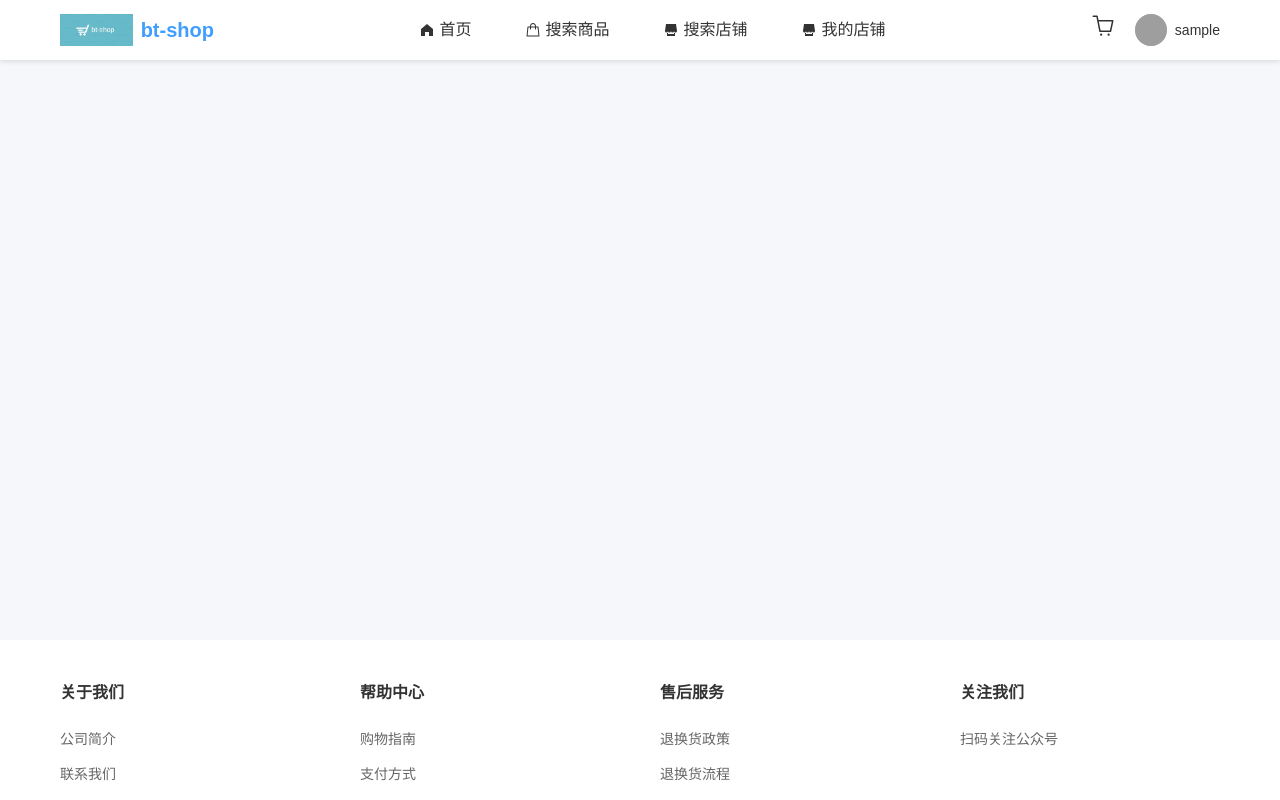
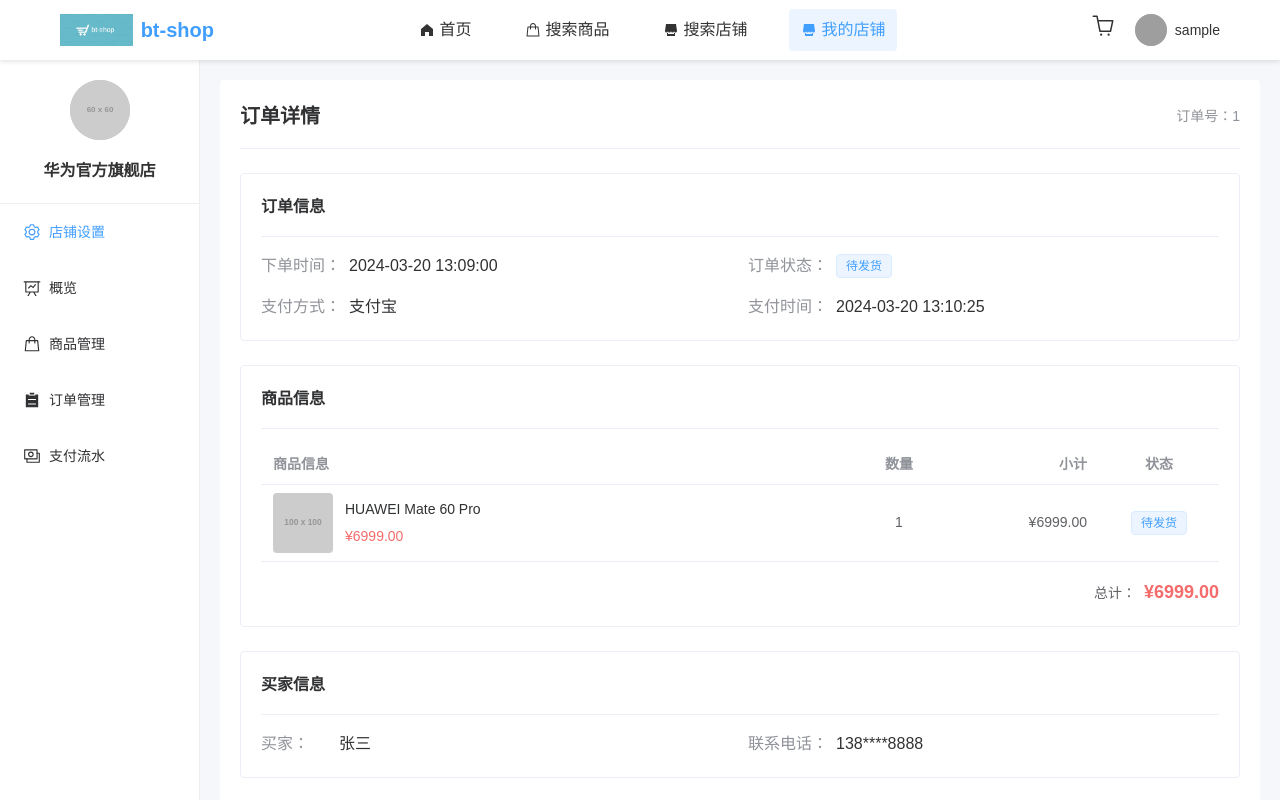
Before and after one commit to lzl-here/bt-shop-front, a Vue app: page /seller/order/1 in a window 1280 px wide. Shown: the top 800 px of the page. Built offline with nearby package versions, Linux system fonts and the light colour scheme; sample sign-in values are in the browser's storage; grey boxes are pictures that could not be loaded.

Commit message:
修复bug

```diff
--- a/src/App.vue
+++ b/src/App.vue
@@ -24,6 +24,7 @@
 
 // 处理下拉菜单命令
 const handleCommand = async (command) => {
+  console.log("Command triggered:", command)
   switch (command) {
     case 'profile':
       await router.push('/user/profile')
@@ -115,7 +116,7 @@
             <template #dropdown>
               <el-dropdown-menu>
                 <el-dropdown-item command="profile">个人中心</el-dropdown-item>
-                <el-dropdown-item command="orders">我的交易</el-dropdown-item>
+                <el-dropdown-item command="trades">我的交易</el-dropdown-item>
                 <el-dropdown-item divided command="logout">退出登录</el-dropdown-item>
               </el-dropdown-menu>
             </template>
--- a/src/router/index.js
+++ b/src/router/index.js
@@ -9,6 +9,7 @@
 import UserAddress from '../views/user/Address.vue'
 import UserSecurity from '../views/user/Security.vue'
 import ProductSearch from '../views/product/ProductSearch.vue'
+import SellerDashboard from '../views/seller/SellerDashboard.vue'
 
 const routes = [
   {
@@ -64,7 +65,7 @@
       {
         path: 'trades',
         name: 'UserTrades',
-        component: UserTrade
+        component: () => import('../views/user/Trade.vue')
       },
       {
         path: 'trades/:tradeId',
@@ -96,9 +97,14 @@
   },
   {
     path: '/seller',
-    name: 'SellerDashboard',
-    component: () => import('../views/seller/SellerDashboard.vue'),
-    meta: { requiresAuth: true }
+    component: SellerDashboard,
+    meta: { requiresAuth: true },
+    children: [
+      {
+        path: 'order/:orderNumber',
+        component: () => import('../views/seller/SellerOrderDetail.vue')
+      }
+    ]
   },
   {
     path: '/payment',
--- a/src/views/seller/SellerDashboard.vue
+++ b/src/views/seller/SellerDashboard.vue
@@ -37,6 +37,11 @@
 
       <!-- 主内容区 -->
       <el-main>
+        <!-- 添加路由视图以显示子路由组件 -->
+        <router-view v-if="$route.path.includes('/order/')" />
+
+        <!-- 其他面板内容，当不是订单详情路由时显示 -->
+        <template v-else>
           <!-- 概览面板 -->
           <div v-if="activeMenu === 'overview'" class="overview-panel">
             <el-row :gutter="20">
@@ -238,21 +243,8 @@
           <div v-if="activeMenu === 'settings'" class="settings-panel">
             <StoreSettings />
           </div>
+        </template>
 
-        <!-- 用户下拉菜单 -->
-        <el-dropdown @command="handleCommand">
-          <span class="user-info">
-            <el-avatar :size="32" :src="userStore.userInfo?.avatar || '/default-avatar.png'" />
-            <span class="username">{{ userStore.userInfo?.nickname || userStore.userInfo?.username }}</span>
-          </span>
-          <template #dropdown>
-            <el-dropdown-menu>
-              <el-dropdown-item command="profile">个人中心</el-dropdown-item>
-              <el-dropdown-item command="orders">我的交易</el-dropdown-item>
-              <el-dropdown-item divided command="logout">退出登录</el-dropdown-item>
-            </el-dropdown-menu>
-          </template>
-        </el-dropdown>
       </el-main>
     </el-container>
   </div>
@@ -491,37 +483,16 @@
       })
       break
     case 'detail':
-      // TODO: 查看订单详情
-      console.log('查看订单详情', order)
+      router.push({
+        path: `/seller/order/${order.orderNumber}`,
+        query: {
+          from: 'seller-dashboard'  // 添加来源标记
+        }
+      })
       break
   }
 }
 
-// 处理下拉菜单命令
-const handleCommand = (command) => {
-  switch (command) {
-    case 'profile':
-      router.push('/user/profile')
-      break
-    case 'orders':
-      router.push('/user/trades')
-      break
-    case 'logout':
-      ElMessageBox.confirm(
-        '确定要退出登录吗？',
-        '提示',
-        {
-          confirmButtonText: '确定',
-          cancelButtonText: '取消',
-          type: 'warning'
-        }
-      ).then(() => {
-        userStore.logout()
-        router.push('/login')
-      })
-      break
-  }
-}
 </script>
 
 <style scoped>
--- /dev/null
+++ b/src/views/seller/SellerOrderDetail.vue
@@ -0,0 +1,301 @@
+<template>
+  <div class="seller-order-detail">
+    <!-- 页面标题 -->
+    <div class="page-header">
+      <div class="title">订单详情</div>
+      <div class="order-number">订单号：{{ order?.orderNumber }}</div>
+    </div>
+
+    <!-- 订单基本信息 -->
+    <div class="section">
+      <div class="section-header">
+        <h3>订单信息</h3>
+      </div>
+      <div class="info-grid">
+        <div class="info-item">
+          <span class="label">下单时间：</span>
+          <span class="value">{{ order?.orderTime }}</span>
+        </div>
+        <div class="info-item">
+          <span class="label">订单状态：</span>
+          <span class="value">
+            <el-tag :type="getStatusType(order?.status)">{{ order?.status }}</el-tag>
+          </span>
+        </div>
+        <div class="info-item">
+          <span class="label">支付方式：</span>
+          <span class="value">{{ order?.paymentMethod }}</span>
+        </div>
+        <div class="info-item">
+          <span class="label">支付时间：</span>
+          <span class="value">{{ order?.paymentTime || '-' }}</span>
+        </div>
+      </div>
+    </div>
+
+    <!-- 商品信息 -->
+    <div class="section">
+      <div class="section-header">
+        <h3>商品信息</h3>
+      </div>
+      <el-table :data="order?.products" style="width: 100%">
+        <el-table-column label="商品信息">
+          <template #default="{ row }">
+            <div class="product-info">
+              <el-image :src="row.image" :preview-src-list="[row.image]" class="product-image" />
+              <div class="product-detail">
+                <div class="product-name">{{ row.name }}</div>
+                <div class="product-price">¥{{ row.price.toFixed(2) }}</div>
+              </div>
+            </div>
+          </template>
+        </el-table-column>
+        <el-table-column prop="quantity" label="数量" width="100" align="center" />
+        <el-table-column label="小计" width="150" align="right">
+          <template #default="{ row }">
+            ¥{{ (row.price * row.quantity).toFixed(2) }}
+          </template>
+        </el-table-column>
+        <el-table-column label="状态" width="120" align="center">
+          <template #default="{ row }">
+            <el-tag :type="getStatusType(row.status)">{{ row.status }}</el-tag>
+          </template>
+        </el-table-column>
+      </el-table>
+      <div class="order-total">
+        总计：<span class="total-amount">¥{{ order?.total.toFixed(2) }}</span>
+      </div>
+    </div>
+
+    <!-- 买家信息 -->
+    <div class="section">
+      <div class="section-header">
+        <h3>买家信息</h3>
+      </div>
+      <div class="info-grid">
+        <div class="info-item">
+          <span class="label">买家：</span>
+          <span class="value">{{ order?.customerName }}</span>
+        </div>
+        <div class="info-item">
+          <span class="label">联系电话：</span>
+          <span class="value">{{ order?.customerPhone || '-' }}</span>
+        </div>
+      </div>
+    </div>
+
+    <!-- 操作按钮 -->
+    <div class="actions">
+      <el-button @click="goBack">返回</el-button>
+      <el-button
+        v-if="['已支付', '待发货', '部分发货'].includes(order?.status)"
+        type="primary"
+        @click="handleShip"
+      >
+        发货
+      </el-button>
+    </div>
+  </div>
+</template>
+
+<script setup>
+import { ref, onMounted } from 'vue'
+import { useRoute, useRouter } from 'vue-router'
+import { ElMessage, ElMessageBox } from 'element-plus'
+
+const route = useRoute()
+const router = useRouter()
+const order = ref(null)
+
+// 获取订单详情
+const fetchOrderDetail = async () => {
+  // TODO: 调用API获取订单详情
+  // 模拟数据
+  order.value = {
+    orderNumber: route.params.orderNumber,
+    orderTime: '2024-03-20 13:09:00',
+    paymentTime: '2024-03-20 13:10:25',
+    status: '待发货',
+    paymentMethod: '支付宝',
+    customerName: '张三',
+    customerPhone: '138****8888',
+    total: 6999.00,
+    products: [
+      {
+        id: 1,
+        name: 'HUAWEI Mate 60 Pro',
+        price: 6999.00,
+        quantity: 1,
+        image: 'https://via.placeholder.com/100',
+        status: '待发货'
+      }
+    ]
+  }
+}
+
+// 获取状态标签类型
+const getStatusType = (status) => {
+  switch (status) {
+    case '待付款':
+      return 'warning'
+    case '已支付':
+      return 'info'
+    case '待发货':
+      return 'primary'
+    case '部分发货':
+      return 'warning'
+    case '已发货':
+      return 'success'
+    case '已完成':
+      return 'success'
+    default:
+      return 'info'
+  }
+}
+
+// 返回上一页
+const goBack = () => {
+  router.back()
+}
+
+// 处理发货
+const handleShip = () => {
+  ElMessageBox.confirm(
+    `确定要发货订单 ${order.value.orderNumber} 吗？`,
+    '提示',
+    {
+      confirmButtonText: '确定',
+      cancelButtonText: '取消',
+      type: 'warning'
+    }
+  ).then(() => {
+    ElMessage.success('发货成功')
+    order.value.status = '已发货'
+    order.value.products.forEach(product => {
+      product.status = '已发货'
+    })
+  })
+}
+
+onMounted(() => {
+  fetchOrderDetail()
+})
+</script>
+
+<style scoped>
+.seller-order-detail {
+  padding: 20px;
+  background: #fff;
+  border-radius: 4px;
+}
+
+.page-header {
+  margin-bottom: 24px;
+  padding-bottom: 16px;
+  border-bottom: 1px solid #ebeef5;
+  display: flex;
+  justify-content: space-between;
+  align-items: center;
+}
+
+.page-header .title {
+  font-size: 20px;
+  font-weight: bold;
+  color: #303133;
+}
+
+.page-header .order-number {
+  color: #909399;
+  font-size: 14px;
+}
+
+.section {
+  margin-bottom: 24px;
+  padding: 20px;
+  border: 1px solid #ebeef5;
+  border-radius: 4px;
+}
+
+.section-header {
+  margin-bottom: 16px;
+  padding-bottom: 16px;
+  border-bottom: 1px solid #ebeef5;
+}
+
+.section-header h3 {
+  margin: 0;
+  font-size: 16px;
+  color: #303133;
+}
+
+.info-grid {
+  display: grid;
+  grid-template-columns: repeat(2, 1fr);
+  gap: 16px;
+}
+
+.info-item {
+  display: flex;
+  align-items: center;
+}
+
+.label {
+  color: #909399;
+  margin-right: 8px;
+  min-width: 70px;
+}
+
+.value {
+  color: #303133;
+}
+
+.product-info {
+  display: flex;
+  align-items: center;
+  gap: 12px;
+}
+
+.product-image {
+  width: 60px;
+  height: 60px;
+  object-fit: cover;
+  border-radius: 4px;
+}
+
+.product-detail {
+  display: flex;
+  flex-direction: column;
+  gap: 4px;
+}
+
+.product-name {
+  font-size: 14px;
+  color: #303133;
+}
+
+.product-price {
+  font-size: 14px;
+  color: #f56c6c;
+}
+
+.order-total {
+  margin-top: 16px;
+  text-align: right;
+  font-size: 14px;
+  color: #606266;
+}
+
+.total-amount {
+  font-size: 18px;
+  color: #f56c6c;
+  font-weight: bold;
+  margin-left: 8px;
+}
+
+.actions {
+  display: flex;
+  justify-content: center;
+  gap: 16px;
+  margin-top: 24px;
+}
+</style>
```
Also changed, not shown: src/components/NavHeader.vue (+10 -6 lines). Lines whose indentation alone changed are shown as unchanged.
